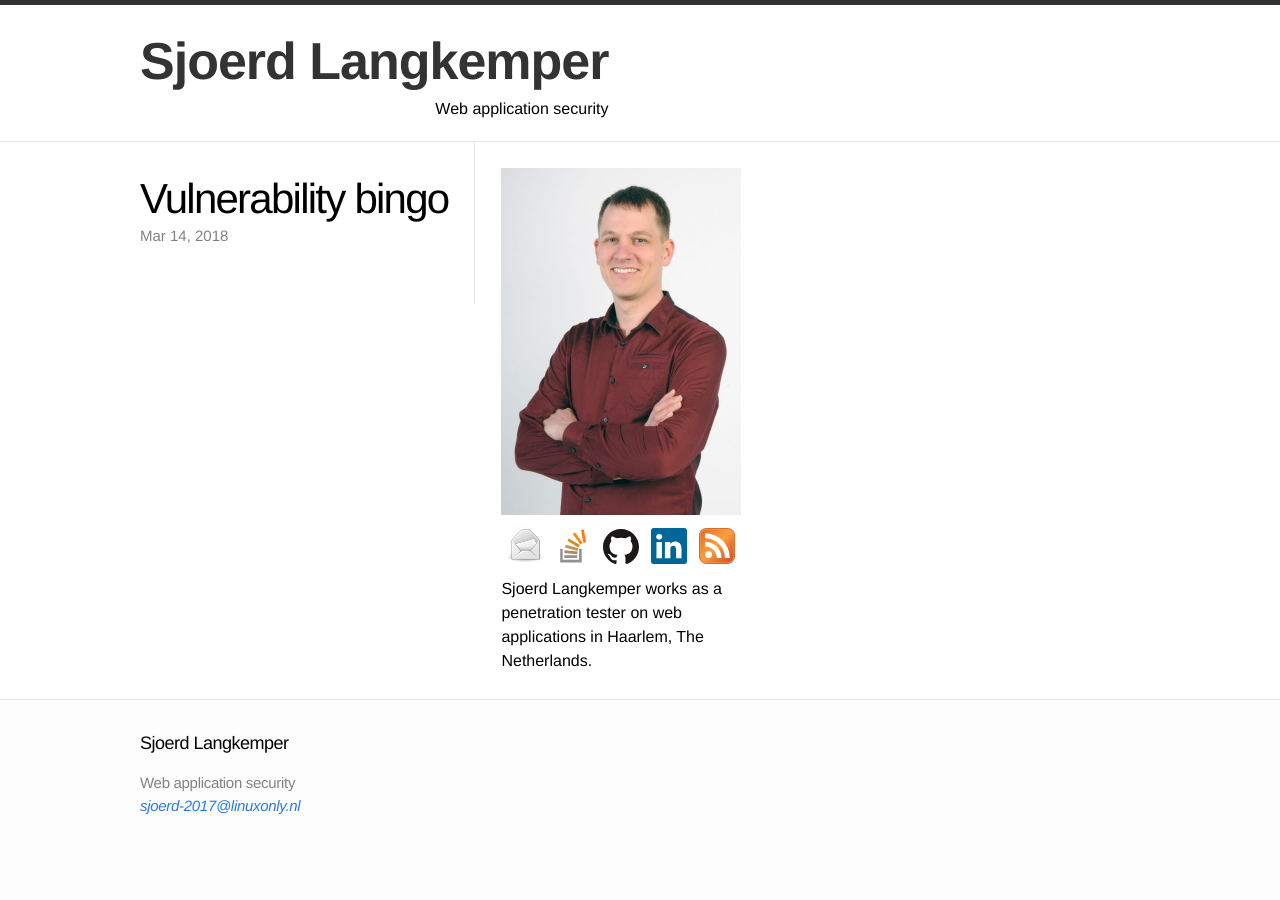
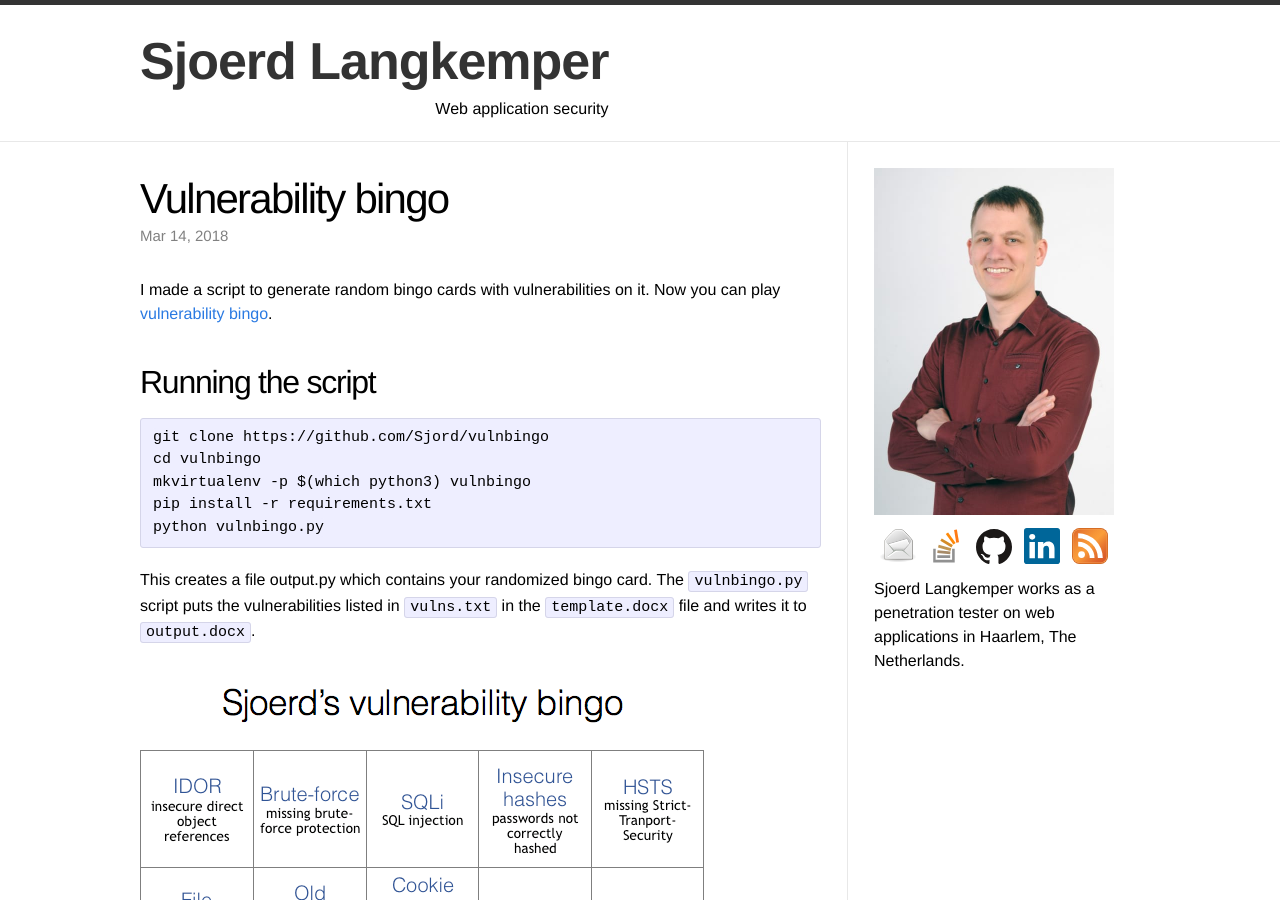
Before and after one commit to Sjord/Sjord.github.io, a Jekyll site: the page built from _posts/2017-11-20-vulnerability-bingo.md, in a window 1280 px wide and 900 px high. Built offline with Jekyll 4.4.1, drawn with Linux system fonts in a browser that asks for light colours.

Commit message:
Write some more about vulnerability bingo

```diff
--- a/_posts/2017-11-20-vulnerability-bingo.md
+++ b/_posts/2017-11-20-vulnerability-bingo.md
@@ -5,4 +5,18 @@
 date: 2018-03-14
 ---
 
+I made a script to generate random bingo cards with vulnerabilities on it. Now you can play [vulnerability bingo](https://github.com/Sjord/vulnbingo).
+
 <!-- photo source: https://commons.wikimedia.org/wiki/File:Classic_BINGO_game_(6679739315)_(2).jpg -->
+
+## Running the script
+
+    git clone https://github.com/Sjord/vulnbingo
+    cd vulnbingo
+    mkvirtualenv -p $(which python3) vulnbingo
+    pip install -r requirements.txt
+    python vulnbingo.py
+
+This creates a file output.py which contains your randomized bingo card. The `vulnbingo.py` script puts the vulnerabilities listed in `vulns.txt` in the `template.docx` file and writes it to `output.docx`.
+
+<img src="/images/vulnbingo-example.png" alt="Bingo card with 25 vulnerabilities, such as CSRF, XSS.">
```
